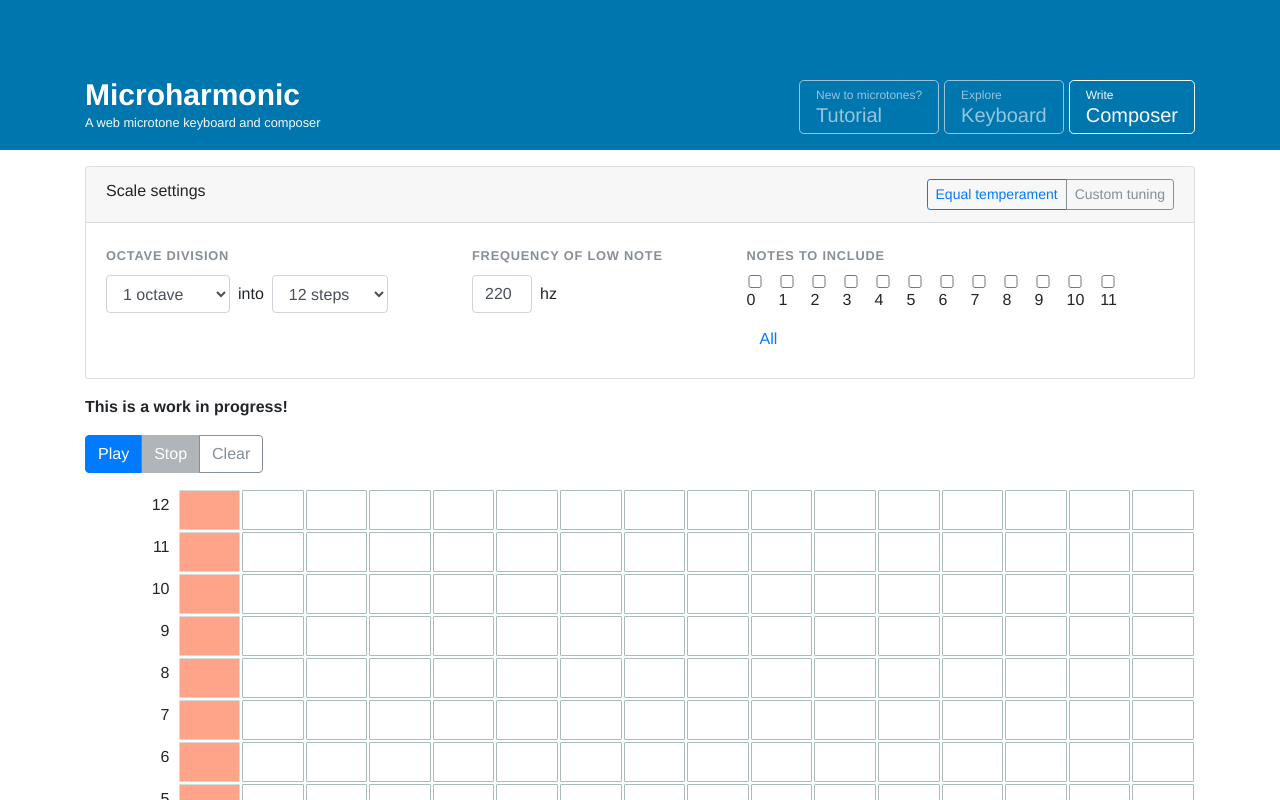
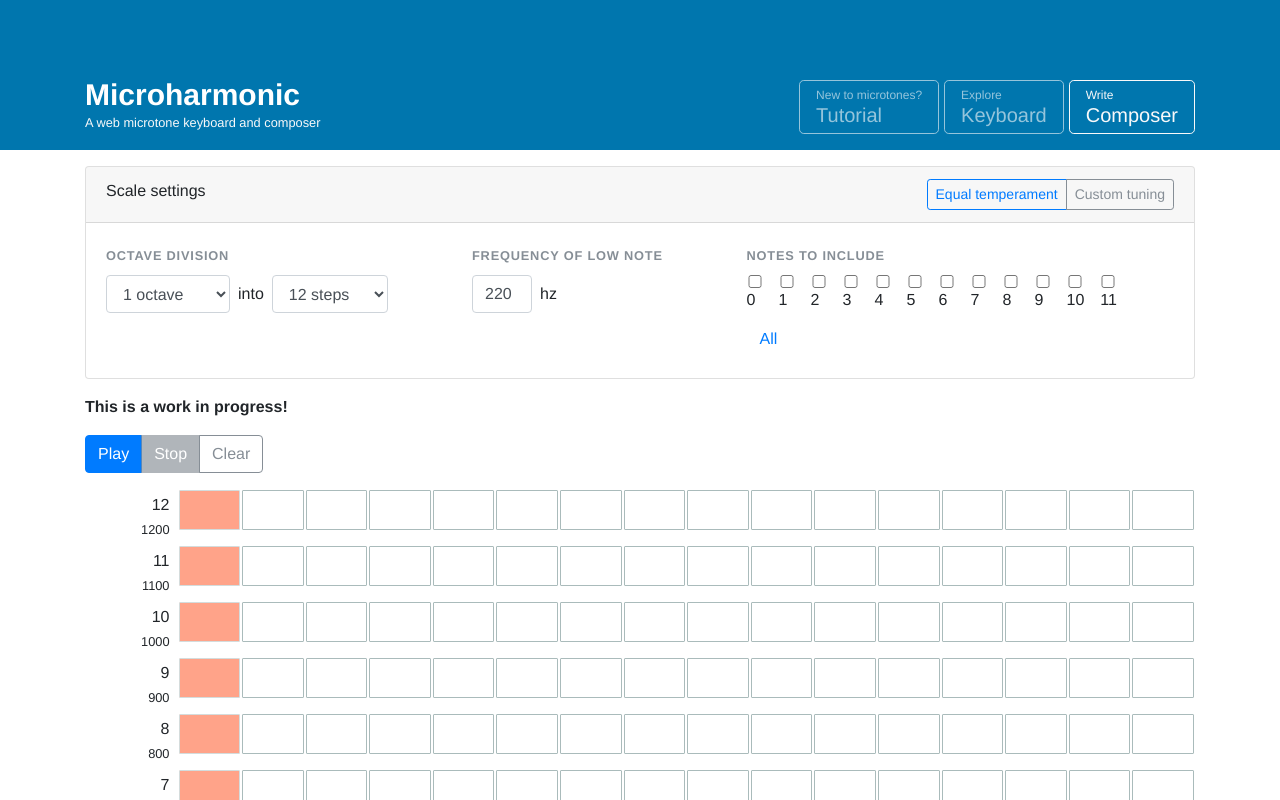
Before and after one commit to kevinsqi/microharmonic, a React (Create React App) app in the folder client/: page /composer in a window 1280 px wide. Shown: the top 800 px of the page. Built offline with nearby package versions, Linux system fonts and the light colour scheme.

Commit message:
show cent values in composer

```diff
--- a/client/src/Composer.js
+++ b/client/src/Composer.js
@@ -6,6 +6,7 @@ import update from 'immutability-helper';
 import audioContext from './audioContext';
 import AudioSequencer from './audio/Sequencer';
 import {
+  getCentsForNote,
   getNoteFromOffset,
   getStepFrequencies,
 } from './noteHelpers';
@@ -138,10 +139,15 @@ class Composer extends Component {
 
         {
           _.range(this.getNumDisplaySteps(this.state.frequencies) - 1, -1, -1).map((offset) => {
+            const note = getNoteFromOffset(this.props.config, offset);
+            const cents = getCentsForNote(this.props.config, note);
             return (
               <div className="row no-gutters" key={offset}>
                 <div className="col-1">
-                  <div className="text-right pr-2 py-1">{getNoteFromOffset(this.props.config, offset)}</div>
+                  <div className="text-right pr-2 py-1">
+                    {note}<br />
+                    <small>{Math.round(cents)}</small>
+                  </div>
                 </div>
                 <div className="col">
                   <div className="row no-gutters">
```
